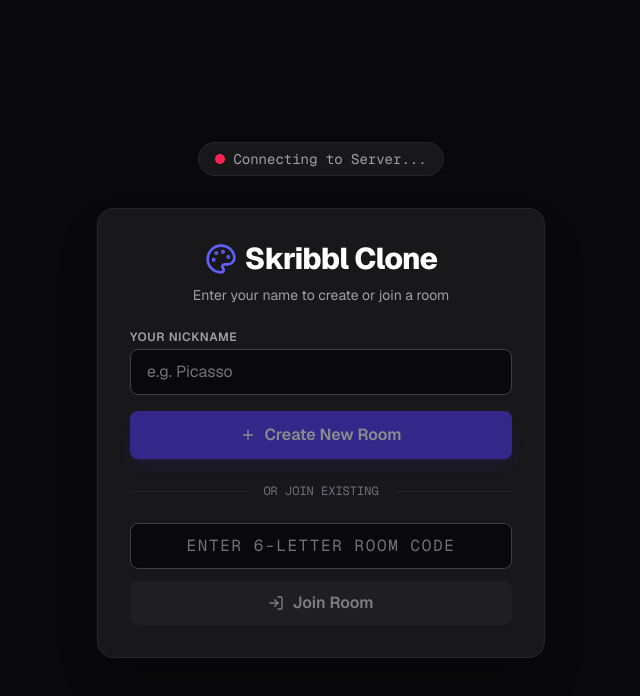
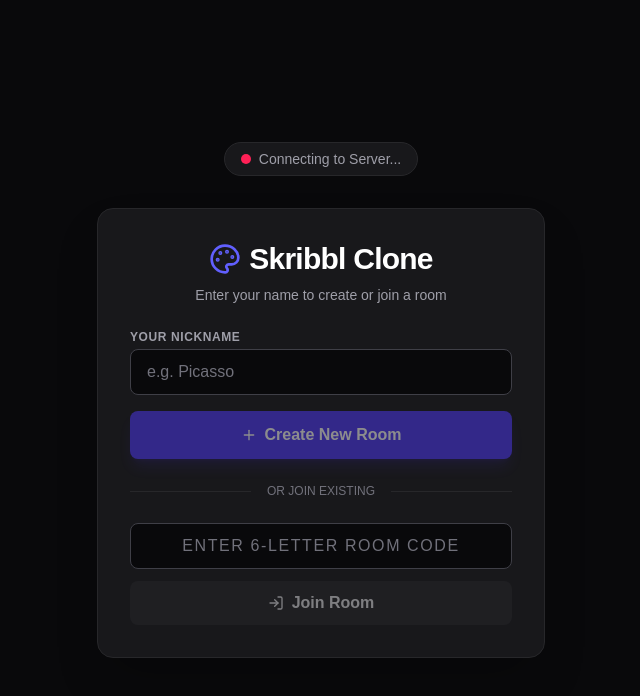
Before and after one commit to divyal-11/skribble-clone, a Next.js app in the folder client/: page / in a window 1280 px wide. Shown: the top 696 px of the page, without its empty margins (319-959 px from the left). Built offline with nearby package versions, Linux system fonts and the light colour scheme; no server answers.

Commit message:
Update game branding and page title to doodl io

```diff
--- a/client/src/app/layout.tsx
+++ b/client/src/app/layout.tsx
@@ -1,29 +1,38 @@
 import type { Metadata } from "next";
-import { Geist, Geist_Mono } from "next/font/google";
+import { Nunito, Inconsolata } from "next/font/google";
 import "./globals.css";
 
-const geistSans = Geist({
-  variable: "--font-geist-sans",
+const nunito = Nunito({
+  variable: "--font-nunito",
   subsets: ["latin"],
+  weight: ["400", "600", "700", "800"],
+  display: "swap",
 });
 
-const geistMono = Geist_Mono({
-  variable: "--font-geist-mono",
+const inconsolata = Inconsolata({
+  variable: "--font-inconsolata",
   subsets: ["latin"],
+  weight: ["400", "700"],
+  display: "swap",
 });
 
 export const metadata: Metadata = {
-  title: "Create Next App",
-  description: "Generated by create next app",
+  title: "doodl.io - Free Multiplayer Drawing & Guessing Game",
+  description:
+    "doodl.io is a free multiplayer drawing and guessing game. Draw and guess words with your friends!",
 };
 
-export default function RootLayout({ children }: LayoutProps<"/">) {
+export default function RootLayout({
+  children,
+}: {
+  children: React.ReactNode;
+}) {
   return (
     <html
       lang="en"
-      className={`${geistSans.variable} ${geistMono.variable} h-full antialiased`}
+      className={`${nunito.variable} ${inconsolata.variable} h-full antialiased`}
     >
-      <body className="min-h-full flex flex-col">{children}</body>
+      <body className="min-h-full flex flex-col font-sans">{children}</body>
     </html>
   );
 }
--- a/client/src/lib/socket.ts
+++ b/client/src/lib/socket.ts
@@ -6,11 +6,11 @@
 export function getPlayerId():string{
   if(typeof window === 'undefined') return '';
 
-  let id= sessionStorage.getItem('skribbl_player_id');
+  let id = sessionStorage.getItem('doodl_player_id');
 
-  if(!id){
-    id  = crypto.randomUUID();
-    sessionStorage.setItem('skribbl_player_id', id);
+  if (!id) {
+    id = crypto.randomUUID();
+    sessionStorage.setItem('doodl_player_id', id);
   }
   return id;
 }
```
